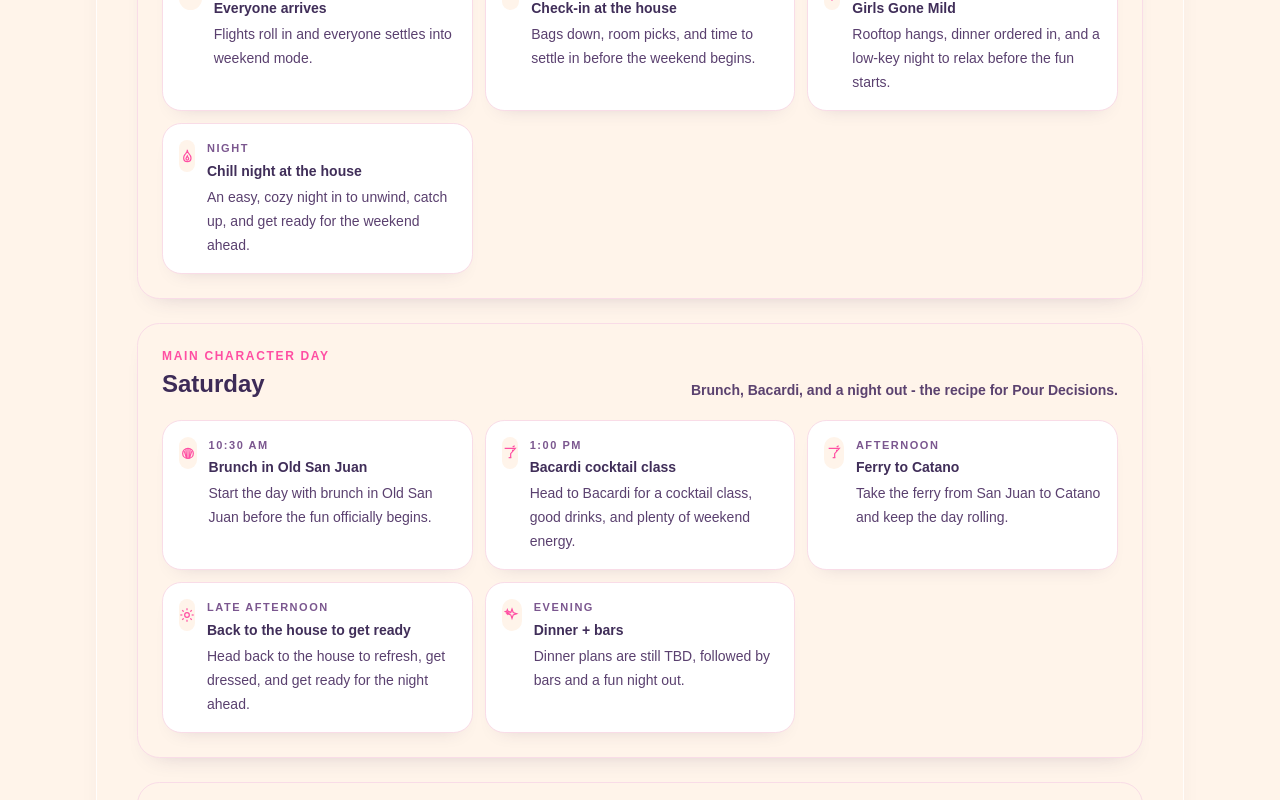
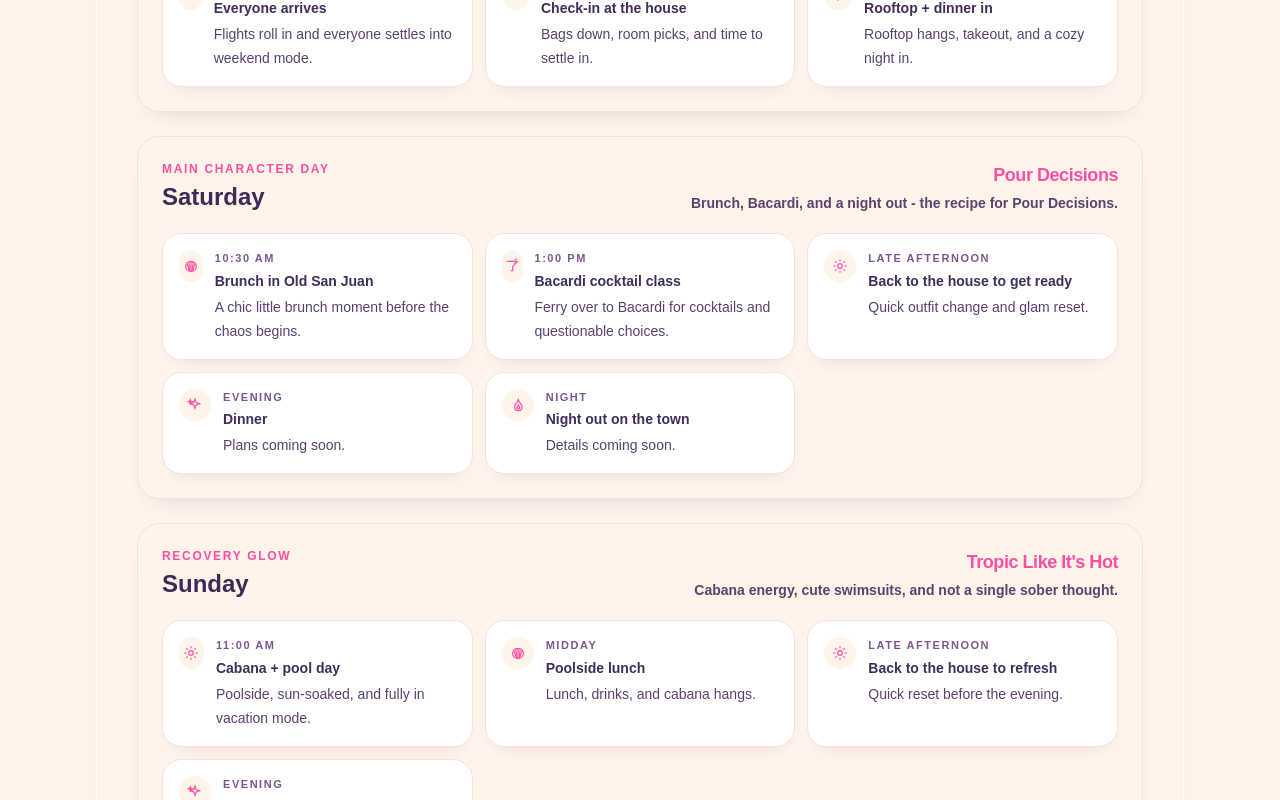
Before and after one commit to mwsimpson01-ux/frennergy-site, a Next.js app: page / in a window 1280 px wide. Shown: the part 1840-2640 px from the top of the page. Built offline with nearby package versions, Linux system fonts and the light colour scheme.

Commit message:
polish themed itinerary day sections

```diff
--- a/app/page.tsx
+++ b/app/page.tsx
@@ -40,6 +40,7 @@ type ActivityType =
 type DayPlan = {
   day: "Friday" | "Saturday" | "Sunday";
   era: string;
+  theme: string;
   subtitle: string;
   cardClass: string;
   events: Array<{
@@ -54,6 +55,7 @@ const dayPlans: DayPlan[] = [
   {
     day: "Friday",
     era: "Arrival Era",
+    theme: "Girls Gone Mild",
     subtitle: "A cozy, low-key arrival night before the weekend fun begins.",
     cardClass: "bg-[#FFF4EA] border-[#F9DCE7]",
     events: [
@@ -67,25 +69,20 @@ const dayPlans: DayPlan[] = [
         time: "4:00 PM",
         type: "reservation",
         label: "Check-in at the house",
-        detail: "Bags down, room picks, and time to settle in before the weekend begins.",
+        detail: "Bags down, room picks, and time to settle in.",
       },
       {
         time: "Evening",
         type: "activity",
-        label: "Girls Gone Mild",
-        detail: "Rooftop hangs, dinner ordered in, and a low-key night to relax before the fun starts.",
-      },
-      {
-        time: "Night",
-        type: "nightlife",
-        label: "Chill night at the house",
-        detail: "An easy, cozy night in to unwind, catch up, and get ready for the weekend ahead.",
+        label: "Rooftop + dinner in",
+        detail: "Rooftop hangs, takeout, and a cozy night in.",
       },
     ],
   },
   {
     day: "Saturday",
     era: "Main Character Day",
+    theme: "Pour Decisions",
     subtitle: "Brunch, Bacardi, and a night out - the recipe for Pour Decisions.",
     cardClass: "bg-[#FFF4EA] border-[#F9DCE7]",
     events: [
@@ -93,65 +90,64 @@ const dayPlans: DayPlan[] = [
         time: "10:30 AM",
         type: "meal",
         label: "Brunch in Old San Juan",
-        detail: "Start the day with brunch in Old San Juan before the fun officially begins.",
+        detail: "A chic little brunch moment before the chaos begins.",
       },
       {
         time: "1:00 PM",
         type: "drinks",
         label: "Bacardi cocktail class",
-        detail: "Head to Bacardi for a cocktail class, good drinks, and plenty of weekend energy.",
-      },
-      {
-        time: "Afternoon",
-        type: "drinks",
-        label: "Ferry to Catano",
-        detail: "Take the ferry from San Juan to Catano and keep the day rolling.",
+        detail: "Ferry over to Bacardi for cocktails and questionable choices.",
       },
       {
         time: "Late afternoon",
         type: "activity",
         label: "Back to the house to get ready",
-        detail: "Head back to the house to refresh, get dressed, and get ready for the night ahead.",
+        detail: "Quick outfit change and glam reset.",
       },
       {
         time: "Evening",
         type: "reservation",
-        label: "Dinner + bars",
-        detail: "Dinner plans are still TBD, followed by bars and a fun night out.",
+        label: "Dinner",
+        detail: "Plans coming soon.",
+      },
+      {
+        time: "Night",
+        type: "nightlife",
+        label: "Night out on the town",
+        detail: "Details coming soon.",
       },
     ],
   },
   {
     day: "Sunday",
     era: "Recovery Glow",
-    subtitle: "Sun, swimsuits, and poolside energy all day long.",
+    theme: "Tropic Like It's Hot",
+    subtitle: "Cabana energy, cute swimsuits, and not a single sober thought.",
     cardClass: "bg-[#FFF4EA] border-[#F9DCE7]",
     events: [
       {
         time: "11:00 AM",
         type: "activity",
         label: "Cabana + pool day",
-        detail:
-          "Meet at Condado Ocean Club, 1045 Ashford Ave, San Juan, Puerto Rico 00907, for a poolside cabana day in the sun.",
+        detail: "Poolside, sun-soaked, and fully in vacation mode.",
       },
       {
         time: "Midday",
         type: "meal",
         label: "Poolside lunch",
-        detail:
-          "Lunch will be ordered to the cabana so everyone can relax, snack, and stay by the pool.",
+        detail: "Lunch, drinks, and cabana hangs.",
       },
       {
         time: "Late afternoon",
         type: "activity",
         label: "Back to the house to refresh",
-        detail: "Head back to the house to reset, get ready, and transition into the evening.",
+        detail: "Quick reset before the evening.",
       },
       {
         time: "Evening",
         type: "reservation",
         label: "Dinner TBD",
-        detail: "Evening plans to come, but expect something fun to close out the day.",
+        detail: "Plans to come.",
       },
     ],
   },
@@ -448,14 +444,17 @@ export default function FrennergyPage() {
                   key={plan.day}
                   className={`rounded-[1.4rem] border p-5 shadow-[0_12px_24px_-18px_rgba(61,43,87,0.28)] sm:p-6 ${plan.cardClass}`}
                 >
-                  <div className="flex flex-wrap items-end justify-between gap-3">
+                  <div className="flex flex-wrap items-start justify-between gap-4">
                     <div>
                       <p className="text-xs font-semibold uppercase tracking-[0.14em] text-[#FF4FA3]">
                         {plan.era}
                       </p>
                       <h3 className="mt-1 text-2xl font-bold text-[#3D2B57]">{plan.day}</h3>
                     </div>
-                    <p className="text-sm font-semibold text-[#5B426F]">{plan.subtitle}</p>
+                    <div className="max-w-md sm:text-right">
+                      <p className="text-lg font-black tracking-tight text-[#FF4FA3]">{plan.theme}</p>
+                      <p className="mt-1 text-sm font-semibold text-[#5B426F]">{plan.subtitle}</p>
+                    </div>
                   </div>
 
                   <div className="mt-5 grid gap-3 sm:grid-cols-2 lg:grid-cols-3">
```
